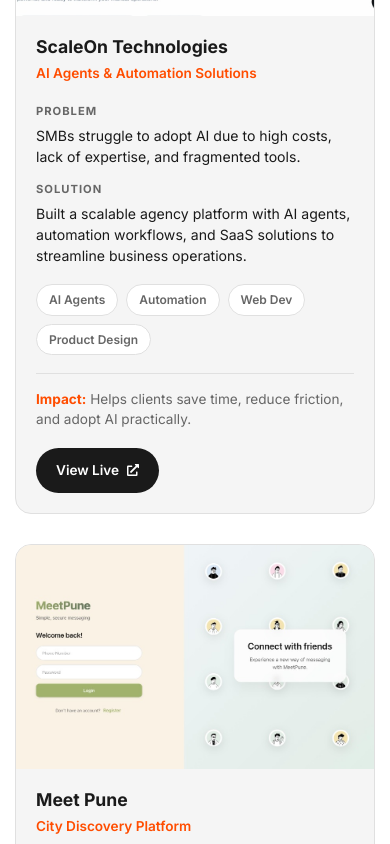
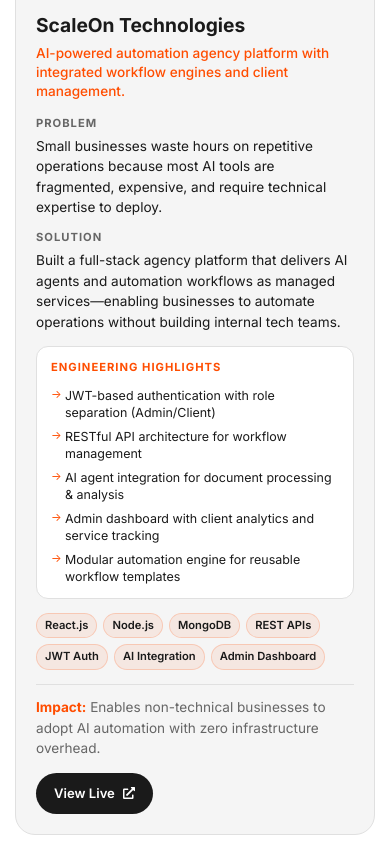
Before and after one commit to ShyamCoder2024/Portfolio, a React (Vite) app: page / in a window 390 px wide. Shown: the part 3520-4364 px from the top of the page. Built offline with nearby package versions, Linux system fonts and the light colour scheme.

Commit message:
Rewrite projects with engineering depth, clean card layout

```diff
--- a/src/components/Projects.css
+++ b/src/components/Projects.css
@@ -45,27 +45,28 @@
     margin: 1.5rem auto 0;
 }
 
-/* 3 Column Grid for Story Cards */
+/* Single Column Layout for Rich Cards */
 .projects-grid {
-    display: grid;
-    grid-template-columns: repeat(3, 1fr);
-    gap: 30px;
+    display: flex;
+    flex-direction: column;
+    gap: 40px;
+    max-width: 900px;
+    margin: 0 auto;
 }
 
 /* Card Styles */
 .project-card {
     background: var(--card-bg);
-    border-radius: 16px;
+    border-radius: 20px;
     overflow: hidden;
     border: 1px solid var(--border-color);
     transition: all 0.4s ease;
-    display: flex;
-    flex-direction: column;
+    display: grid;
+    grid-template-columns: 1fr 1.2fr;
 }
 
 .project-card:hover {
-    transform: translateY(-8px);
-    box-shadow: 0 20px 40px rgba(0, 0, 0, 0.12);
+    box-shadow: 0 20px 50px rgba(0, 0, 0, 0.1);
     border-color: var(--accent-color);
 }
 
@@ -73,7 +74,7 @@
 .project-image {
     position: relative;
     overflow: hidden;
-    aspect-ratio: 16 / 10;
+    min-height: 300px;
 }
 
 .project-image img {
@@ -84,55 +85,26 @@
 }
 
 .project-card:hover .project-image img {
-    transform: scale(1.05);
-}
-
-/* Live Link Button */
-.project-link {
-    position: absolute;
-    top: 15px;
-    right: 15px;
-    width: 40px;
-    height: 40px;
-    background: rgba(255, 255, 255, 0.95);
-    border-radius: 50%;
-    display: flex;
-    align-items: center;
-    justify-content: center;
-    color: var(--text-color);
-    font-size: 0.9rem;
-    transition: all 0.3s ease;
-    opacity: 0;
-}
-
-.project-card:hover .project-link {
-    opacity: 1;
-}
-
-.project-link:hover {
-    background: var(--accent-color);
-    color: #fff;
-    transform: scale(1.1);
+    transform: scale(1.03);
 }
 
 /* Card Content */
 .project-content {
-    padding: 25px;
+    padding: 30px;
     display: flex;
     flex-direction: column;
-    gap: 18px;
-    flex: 1;
+    gap: 16px;
 }
 
 /* Project Header */
 .project-header {
     display: flex;
     flex-direction: column;
-    gap: 4px;
+    gap: 6px;
 }
 
 .project-name {
-    font-size: 1.15rem;
+    font-size: 1.4rem;
     font-weight: 700;
     color: var(--text-color);
     margin: 0;
@@ -140,23 +112,25 @@
     letter-spacing: normal;
 }
 
-.project-subtitle {
-    font-size: 0.85rem;
+.project-hook {
+    font-size: 0.9rem;
     color: var(--accent-color);
-    font-weight: 600;
+    font-weight: 500;
+    margin: 0;
+    line-height: 1.4;
 }
 
 /* Story Section */
 .project-story {
     display: flex;
     flex-direction: column;
-    gap: 14px;
+    gap: 12px;
 }
 
 .story-item {
     display: flex;
     flex-direction: column;
-    gap: 4px;
+    gap: 3px;
 }
 
 .story-label {
@@ -168,39 +142,82 @@
 }
 
 .story-item p {
-    font-size: 0.9rem;
+    font-size: 0.88rem;
     line-height: 1.5;
     color: var(--text-color);
     margin: 0;
+}
+
+/* Engineering Section */
+.engineering-section {
+    background: var(--bg-color);
+    padding: 14px 16px;
+    border-radius: 12px;
+    border: 1px solid var(--border-color);
+}
+
+.engineering-label {
+    font-size: 0.7rem;
+    font-weight: 700;
+    text-transform: uppercase;
+    letter-spacing: 1px;
+    color: var(--accent-color);
+    display: block;
+    margin-bottom: 10px;
+}
+
+.engineering-list {
+    display: grid;
+    grid-template-columns: 1fr 1fr;
+    gap: 6px 16px;
+    list-style: none;
+    padding: 0;
+    margin: 0;
+}
+
+.engineering-list li {
+    font-size: 0.8rem;
+    color: var(--text-color);
+    padding-left: 14px;
+    position: relative;
+    line-height: 1.4;
+}
+
+.engineering-list li::before {
+    content: '→';
+    position: absolute;
+    left: 0;
+    color: var(--accent-color);
+    font-size: 0.7rem;
 }
 
 /* Tech Tags */
 .project-tech {
     display: flex;
     flex-wrap: wrap;
-    gap: 8px;
+    gap: 6px;
 }
 
 .tech-tag {
-    font-size: 0.75rem;
+    font-size: 0.72rem;
     font-weight: 600;
-    color: var(--text-secondary);
-    background: var(--bg-color);
+    color: var(--text-color);
+    background: rgba(255, 77, 0, 0.08);
     padding: 5px 12px;
     border-radius: 20px;
-    border: 1px solid var(--border-color);
+    border: 1px solid rgba(255, 77, 0, 0.2);
 }
 
-/* Outcome */
-.project-outcome {
+/* Impact */
+.project-impact {
     font-size: 0.85rem;
     line-height: 1.5;
     color: var(--text-secondary);
-    padding-top: 15px;
+    padding-top: 12px;
     border-top: 1px solid var(--border-color);
 }
 
-.outcome-label {
+.impact-label {
     font-weight: 700;
     color: var(--accent-color);
 }
@@ -210,14 +227,13 @@
     display: inline-flex;
     align-items: center;
     gap: 8px;
-    padding: 12px 20px;
+    padding: 12px 22px;
     background: var(--text-color);
     color: var(--bg-color);
     border-radius: 30px;
     font-size: 0.85rem;
     font-weight: 600;
     transition: all 0.3s ease;
-    margin-top: auto;
     align-self: flex-start;
 }
 
@@ -238,17 +254,27 @@
 }
 
 /* Responsive - Tablet */
-@media (max-width: 1024px) {
-    .projects-grid {
-        grid-template-columns: repeat(2, 1fr);
-        gap: 30px;
+@media (max-width: 900px) {
+    .project-card {
+        grid-template-columns: 1fr;
+    }
+
+    .project-image {
+        min-height: 220px;
+    }
+
+    .project-content {
+        padding: 25px;
+    }
+
+    .engineering-list {
+        grid-template-columns: 1fr;
     }
 }
 
 /* Responsive - Mobile */
-@media (max-width: 700px) {
+@media (max-width: 600px) {
     .projects-grid {
-        grid-template-columns: 1fr;
         gap: 30px;
     }
 
@@ -256,20 +282,43 @@
         font-size: 1.8rem;
     }
 
+    .project-image {
+        min-height: 180px;
+    }
+
     .project-content {
         padding: 20px;
+        gap: 14px;
     }
 
     .project-name {
-        font-size: 1.1rem;
+        font-size: 1.2rem;
+    }
+
+    .project-hook {
+        font-size: 0.85rem;
     }
 
     .story-item p {
-        font-size: 0.88rem;
+        font-size: 0.85rem;
     }
 
-    .project-link {
-        opacity: 1;
+    .engineering-section {
+        padding: 12px 14px;
+    }
+
+    .engineering-list li {
+        font-size: 0.78rem;
+    }
+
+    .tech-tag {
+        font-size: 0.7rem;
+        padding: 3px 8px;
+    }
+
+    .project-view-btn {
+        padding: 10px 18px;
+        font-size: 0.82rem;
     }
 
     .projects-cta {
--- a/src/components/Projects.jsx
+++ b/src/components/Projects.jsx
@@ -11,31 +11,54 @@
     const projects = [
         {
             title: 'ScaleOn Technologies',
-            subtitle: 'AI Agents & Automation Solutions',
-            problem: 'SMBs struggle to adopt AI due to high costs, lack of expertise, and fragmented tools.',
-            solution: 'Built a scalable agency platform with AI agents, automation workflows, and SaaS solutions to streamline business operations.',
-            tech: ['AI Agents', 'Automation', 'Web Dev', 'Product Design'],
-            outcome: 'Helps clients save time, reduce friction, and adopt AI practically.',
+            hook: 'AI-powered automation agency platform with integrated workflow engines and client management.',
+            problem: 'Small businesses waste hours on repetitive operations because most AI tools are fragmented, expensive, and require technical expertise to deploy.',
+            solution: 'Built a full-stack agency platform that delivers AI agents and automation workflows as managed services—enabling businesses to automate operations without building internal tech teams.',
+            engineering: [
+                'JWT-based authentication with role separation (Admin/Client)',
+                'RESTful API architecture for workflow management',
+                'AI agent integration for document processing & analysis',
+                'Admin dashboard with client analytics and service tracking',
+                'Modular automation engine for reusable workflow templates'
+            ],
+            tech: ['React.js', 'Node.js', 'MongoDB', 'REST APIs', 'JWT Auth', 'AI Integration', 'Admin Dashboard'],
+            impact: 'Enables non-technical businesses to adopt AI automation with zero infrastructure overhead.',
             image: scaleonImage,
             demo: 'https://scaleon-grow-build.vercel.app/'
         },
         {
             title: 'Meet Pune',
-            subtitle: 'City Discovery Platform',
-            problem: 'People struggle to discover local places and events in Pune—info is scattered across social media and blogs.',
-            solution: 'Created a centralized city discovery platform with structured navigation and fast-loading pages.',
-            tech: ['React.js', 'JavaScript', 'Scalable UI', 'Modern Frontend'],
-            outcome: 'Demonstrates turning a local problem into a scalable digital product.',
+            hook: 'Real-time communication platform with encrypted messaging, WebSocket connections, and user authentication.',
+            problem: 'Existing city discovery apps lack real-time interaction—users cannot connect, share recommendations, or communicate instantly with locals.',
+            solution: 'Developed a full-stack real-time platform combining city discovery with secure instant messaging, enabling users to explore places and connect with others simultaneously.',
+            engineering: [
+                'Socket.io implementation for real-time bidirectional communication',
+                'AES-256 encryption for secure message handling',
+                'JWT authentication with protected route middleware',
+                'RESTful APIs for user management and content delivery',
+                'MongoDB aggregation pipelines for location-based queries',
+                'Session management with automatic reconnection handling'
+            ],
+            tech: ['React.js', 'Node.js', 'Socket.io', 'MongoDB', 'JWT Auth', 'AES Encryption', 'REST APIs', 'WebSockets'],
+            impact: 'Demonstrates production-grade real-time systems with end-to-end security implementation.',
             image: meetpuneImage,
             demo: 'https://chat-application-pink-three.vercel.app/login'
         },
         {
             title: 'StudyWise Banking',
-            subtitle: 'AI-Driven Learning Platform',
-            problem: 'Banking exam aspirants lose motivation and lack personalized guidance after enrollment.',
-            solution: 'Built a full-stack learning system with AI-based performance analysis and personalized study recommendations.',
-            tech: ['React.js', 'Node.js', 'AI Analysis', 'Full-Stack'],
-            outcome: 'Improves student engagement and learning outcomes through data-driven prep.',
+            hook: 'Full-stack learning management system with AI-driven performance analysis and personalized study paths.',
+            problem: 'Banking exam aspirants struggle with generic study content that fails to adapt to individual learning gaps, leading to low engagement and poor preparation outcomes.',
+            solution: 'Engineered an AI-powered LMS that tracks student performance, identifies weak topics through data analysis, and generates personalized learning recommendations with curated resources.',
+            engineering: [
+                'JWT authentication with separate User/Admin role systems',
+                'RESTful API design for quiz engine and progress tracking',
+                'AI-based performance analysis with strength/weakness mapping',
+                'Admin dashboard for student monitoring and content management',
+                'MongoDB schema design for hierarchical course structures',
+                'Automated recommendation engine using learning analytics'
+            ],
+            tech: ['React.js', 'Node.js', 'MongoDB', 'REST APIs', 'JWT Auth', 'AI Analysis', 'Admin Dashboard', 'Full-Stack'],
+            impact: 'Improves student retention and content utilization through data-driven, adaptive learning paths.',
             image: studyWiseBankingImage,
             demo: 'https://studywise-banking-site.vercel.app/login'
         }
@@ -64,7 +87,7 @@
                     Featured <span>Work</span>
                 </h2>
                 <p className="projects-tagline">
-                    Real-world projects solving real problems with modern technology.
+                    Production-grade systems built with real backend architecture, security, and scalability.
                 </p>
             </motion.div>
 
@@ -80,23 +103,12 @@
                     >
                         <div className="project-image">
                             <img src={project.image} alt={project.title} />
-                            {project.demo && (
-                                <a
-                                    href={project.demo}
-                                    target="_blank"
-                                    rel="noopener noreferrer"
-                                    className="project-link"
-                                    aria-label="View Live"
-                                >
-                                    <FaExternalLinkAlt />
-                                </a>
-                            )}
                         </div>
 
                         <div className="project-content">
                             <div className="project-header">
                                 <h3 className="project-name">{project.title}</h3>
-                                <span className="project-subtitle">{project.subtitle}</span>
+                                <p className="project-hook">{project.hook}</p>
                             </div>
 
                             <div className="project-story">
@@ -110,14 +122,23 @@
                                 </div>
                             </div>
 
+                            <div className="engineering-section">
+                                <span className="engineering-label">Engineering Highlights</span>
+                                <ul className="engineering-list">
+                                    {project.engineering.map((item, idx) => (
+                                        <li key={idx}>{item}</li>
+                                    ))}
+                                </ul>
+                            </div>
+
                             <div className="project-tech">
                                 {project.tech.map((t, idx) => (
                                     <span key={idx} className="tech-tag">{t}</span>
                                 ))}
                             </div>
 
-                            <div className="project-outcome">
-                                <span className="outcome-label">Impact:</span> {project.outcome}
+                            <div className="project-impact">
+                                <span className="impact-label">Impact:</span> {project.impact}
                             </div>
 
                             {project.demo && (
```
